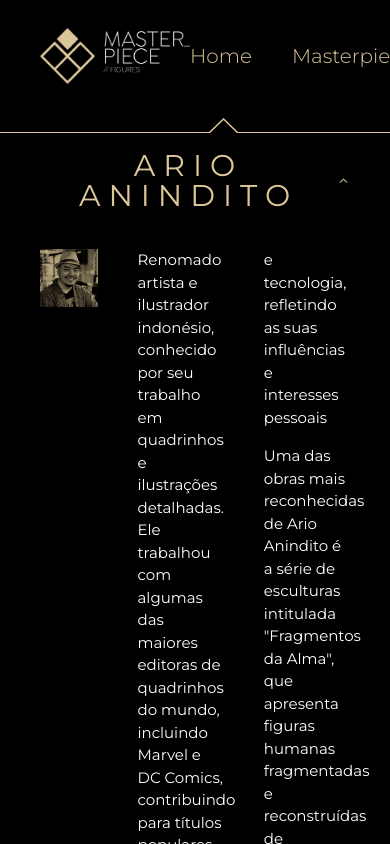
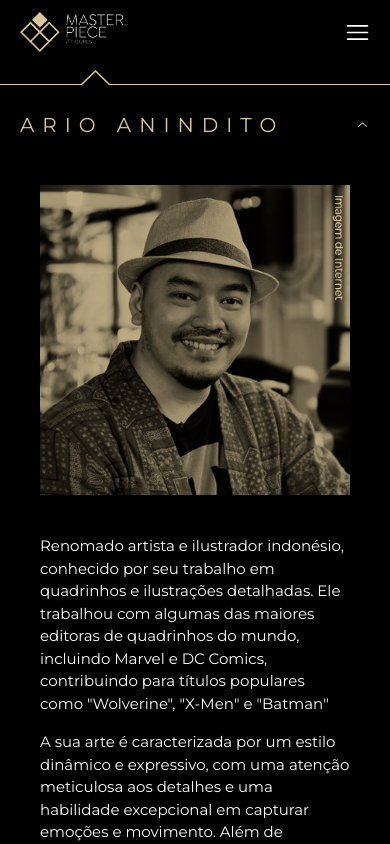
Before and after one commit to jvfontouraj/masterpiece-figures, a Next.js app: page /artistas in a window 390 px wide. Shown: the top 844 px of the page. Built offline with nearby package versions, Linux system fonts and the light colour scheme; what tailwindcss-animated would draw is missing.

Commit message:
add mobile layou: artistas, produtos & contato

```diff
--- a/package.json
+++ b/package.json
@@ -10,6 +10,7 @@
   },
   "dependencies": {
     "@radix-ui/react-accordion": "^1.2.3",
+    "@radix-ui/react-dialog": "^1.1.6",
     "@radix-ui/react-icons": "^1.3.2",
     "@rocketseat/eslint-config": "^2.2.2",
     "@svgr/webpack": "^8.1.0",
--- a/src/app/artistas/page.tsx
+++ b/src/app/artistas/page.tsx
@@ -8,7 +8,7 @@ import Image from 'next/image'
 
 export default function Artistas() {
   return (
-    <main className="mb-5 mt-28">
+    <main className="mb-5 mt-16 md:mt-28">
       <section className="mx-auto max-w-7xl pt-5">
         <Accordion.Root
           className="w-full shadow-[0_2px_10px] shadow-black/5"
@@ -22,7 +22,7 @@ export default function Artistas() {
                 <AccordionTrigger className="relative text-gold">
                   {artista.name}
                   <svg
-                    className="absolute left-52 top-0 -translate-y-full"
+                    className="absolute left-20 top-0 -translate-y-full md:left-52"
                     width="31"
                     height="15"
                     viewBox="0 0 31 15"
@@ -53,7 +53,7 @@ export default function Artistas() {
                       <Image src={artista.image} alt={artista.name} />
                     )}
                   </div>
-                  <div className="col-span-2 gap-x-10 [column-count:2]">
+                  <div className="gap-x-10 md:col-span-2 md:[column-count:2]">
                     {artista.description.map((desc, index) => (
                       <p
                         key={index}
@@ -69,7 +69,7 @@ export default function Artistas() {
                 <AccordionTrigger className="relative text-black">
                   {artista.name}
                   <svg
-                    className="absolute left-52 top-0 -translate-y-full"
+                    className="absolute left-20 top-0 -translate-y-full md:left-52"
                     width="31"
                     height="15"
                     viewBox="0 0 31 15"
@@ -100,7 +100,7 @@ export default function Artistas() {
                       <Image src={artista.image} alt={artista.name} />
                     )}
                   </div>
-                  <div className="col-span-2 gap-x-10 [column-count:2]">
+                  <div className="gap-x-10 md:col-span-2 md:[column-count:2]">
                     {artista.description.map((desc, index) => (
                       <p
                         key={index}
@@ -155,7 +155,7 @@ const AccordionTrigger = React.forwardRef<
   <Accordion.Header className="flex">
     <Accordion.Trigger
       className={classNames(
-        'group flex h-[45px] flex-1 cursor-default items-center justify-between px-10 py-12 text-3xl leading-none tracking-[.5rem] outline-none',
+        'group flex h-[45px] flex-1 cursor-default items-center justify-between px-5 py-10 text-start text-xl leading-none tracking-[.5rem] outline-none md:px-10 md:py-12 md:text-3xl',
         className,
       )}
       {...props}
@@ -181,7 +181,7 @@ const AccordionContent = React.forwardRef<
     {...props}
     ref={forwardedRef}
   >
-    <div className="grid grid-cols-[2fr_3fr_3fr] gap-10 px-10 pb-20 pt-5">
+    <div className="grid gap-10 px-10 pb-20 pt-5 md:grid-cols-[2fr_3fr_3fr]">
       {children}
     </div>
   </Accordion.Content>
--- a/src/app/components/Footer.tsx
+++ b/src/app/components/Footer.tsx
@@ -3,9 +3,9 @@ import Logo2 from '@/assets/logo2.png'
 
 export function Footer() {
   return (
-    <footer className="relative w-full bg-[#9A8D6A] px-14 py-8">
+    <footer className="relative w-full bg-[#9A8D6A] px-7 py-4 md:px-14 md:py-8">
       <div className="absolute left-1/2 top-0 h-5 w-10 -translate-x-1/2 bg-black [clip-path:_polygon(50%_100%,_0%_0%,_100%_0%)]" />
-      <Image src={Logo2} alt="logo" className="h-14 w-auto" />
+      <Image src={Logo2} alt="logo" className="h-7 w-auto md:h-14" />
     </footer>
   )
 }
--- a/src/app/components/Header.tsx
+++ b/src/app/components/Header.tsx
@@ -1,39 +1,122 @@
+/* eslint-disable prettier/prettier */
+'use client'
+
 import Image from 'next/image'
 import Logo2 from '@/assets/logo2.png'
 import Link from 'next/link'
+import { useState } from 'react'
+import * as Dialog from '@radix-ui/react-dialog'
 
 export function Header() {
+  const [isMenuOpen, setIsMenuOpen] = useState(false)
+
+  function handleToggleMenu() {
+    setIsMenuOpen(!isMenuOpen)
+  }
+
+  const menus = [
+    {
+      title: 'Home',
+      url: '/',
+    },
+    {
+      title: 'Masterpiece',
+      url: '/masterpiece',
+    },
+    {
+      title: 'Produtos',
+      url: '/produtos',
+    },
+    {
+      title: 'Artistas',
+      url: '/artistas',
+    },
+    {
+      title: 'Curadoria',
+      url: '/curadoria',
+    },
+    {
+      title: 'Contato',
+      url: '/contato',
+    },
+  ]
+
   return (
     <header className="fixed top-0 z-50 w-full bg-black">
-      <div className="mx-auto flex h-28 w-full max-w-7xl items-center justify-between px-10 py-6">
+      <div className="mx-auto flex w-full max-w-7xl items-center justify-between px-5 py-3 md:h-28 md:px-10 md:py-6">
+        <Link href={'/'}>
           <Image
             src={Logo2}
             width={150}
             height={200}
+            quality={100}
             alt={'logo masterpiece figures'}
+            className="h-10 w-auto md:h-16"
           />
-        <nav>
+        </Link>
+        <nav className="hidden md:block">
           <ul className="flex gap-10 text-xl font-light text-gold">
-            <li>
-              <Link href="/">Home</Link>
+            {menus.map((menu) => (
+              <li key={menu.title}>
+                <Link href={menu.url}>{menu.title}</Link>
               </li>
-            <li>
-              <Link href="/masterpiece">Masterpiece</Link>
-            </li>
-            <li>
-              <Link href="/produtos">Produtos</Link>
-            </li>
-            <li>
-              <Link href="/artistas">Artistas</Link>
-            </li>
-            <li>
-              <Link href="/curadoria">Curadoria</Link>
-            </li>
-            <li>
-              <Link href="/contato">Contato</Link>
-            </li>
+            ))}
           </ul>
         </nav>
+        <Dialog.Root open={isMenuOpen} onOpenChange={setIsMenuOpen}>
+          <Dialog.Trigger asChild>
+            <button
+              className="absolute right-5 md:hidden"
+              onClick={handleToggleMenu}
+            >
+              {isMenuOpen ? (
+                <svg
+                  width="25"
+                  height="25"
+                  viewBox="0 0 15 15"
+                  fill="none"
+                  xmlns="http://www.w3.org/2000/svg"
+                >
+                  <path
+                    d="M11.7816 4.03157C12.0062 3.80702 12.0062 3.44295 11.7816 3.2184C11.5571 2.99385 11.193 2.99385 10.9685 3.2184L7.50005 6.68682L4.03164 3.2184C3.80708 2.99385 3.44301 2.99385 3.21846 3.2184C2.99391 3.44295 2.99391 3.80702 3.21846 4.03157L6.68688 7.49999L3.21846 10.9684C2.99391 11.193 2.99391 11.557 3.21846 11.7816C3.44301 12.0061 3.80708 12.0061 4.03164 11.7816L7.50005 8.31316L10.9685 11.7816C11.193 12.0061 11.5571 12.0061 11.7816 11.7816C12.0062 11.557 12.0062 11.193 11.7816 10.9684L8.31322 7.49999L11.7816 4.03157Z"
+                    fill="#ffffff"
+                    fillRule="evenodd"
+                    clipRule="evenodd"
+                  ></path>
+                </svg>
+              ) : (
+                <svg
+                  width="25"
+                  height="25"
+                  viewBox="0 0 15 15"
+                  fill="none"
+                  xmlns="http://www.w3.org/2000/svg"
+                >
+                  <path
+                    d="M1.5 3C1.22386 3 1 3.22386 1 3.5C1 3.77614 1.22386 4 1.5 4H13.5C13.7761 4 14 3.77614 14 3.5C14 3.22386 13.7761 3 13.5 3H1.5ZM1 7.5C1 7.22386 1.22386 7 1.5 7H13.5C13.7761 7 14 7.22386 14 7.5C14 7.77614 13.7761 8 13.5 8H1.5C1.22386 8 1 7.77614 1 7.5ZM1 11.5C1 11.2239 1.22386 11 1.5 11H13.5C13.7761 11 14 11.2239 14 11.5C14 11.7761 13.7761 12 13.5 12H1.5C1.22386 12 1 11.7761 1 11.5Z"
+                    fill="#ffffff"
+                    fillRule="evenodd"
+                    clipRule="evenodd"
+                  ></path>
+                </svg>
+              )}
+            </button>
+          </Dialog.Trigger>
+          <Dialog.Portal>
+            <Dialog.Overlay className="fixed bottom-0 left-0 z-30 h-[calc(100vh-56px)] w-screen bg-black/60 data-[state=open]:animate-overlayShow" />
+            <Dialog.Content className="data-[state=open]:animate-contentShow fixed left-0 top-16 z-50 h-[calc(100vh-48px)] w-screen bg-black p-[25px] shadow-[hsl(206_22%_7%_/_35%)_0px_10px_38px_-10px,_hsl(206_22%_7%_/_20%)_0px_10px_20px_-15px] focus:outline-none">
+              <ul className="flex h-full w-full flex-col justify-center gap-9 text-center text-xl font-light text-gold">
+                {menus.map((menu) => (
+                  <li key={menu.title}>
+                    <Link href={menu.url} onClick={handleToggleMenu}>
+                      {menu.title}
+                    </Link>
+                  </li>
+                ))}
+              </ul>
+            </Dialog.Content>
+          </Dialog.Portal>
+        </Dialog.Root>
       </div>
     </header>
   )
--- a/src/app/globals.css
+++ b/src/app/globals.css
@@ -88,3 +88,14 @@ body {
   background-color: rgb(28, 201, 57);
   z-index: 70;
 }
+
+/* Hide scrollbar for Chrome, Safari and Opera */
+.no-scrollbar::-webkit-scrollbar {
+  display: none;
+}
+
+/* Hide scrollbar for IE, Edge and Firefox */
+.no-scrollbar {
+  -ms-overflow-style: none;  /* IE and Edge */
+  scrollbar-width: none;  /* Firefox */
+}
--- a/tailwind.config.ts
+++ b/tailwind.config.ts
@@ -21,6 +21,33 @@ export default {
           from: { height: 'var(--radix-accordion-content-height)' },
           to: { height: '0px' },
         },
+        'fade-in': {
+          from: { opacity: '0' },
+          to: { opacity: '1' },
+        },
+        'fade-out': {
+          from: { opacity: '1' },
+          to: { opacity: '0' },
+        },
+        overlayShow: {
+          from: { opacity: '0' },
+          to: { opacity: '1' },
+        },
+        contentShow: {
+          from: { opacity: '0', transform: 'translate(0, -48%) scale(0.96)' },
+          to: { opacity: '1', transform: 'translate(0, 0) scale(1)' },
+        },
+        overlayShow2: {
+          from: { opacity: '0' },
+          to: { opacity: '1' },
+        },
+        contentShow2: {
+          from: {
+            opacity: '0',
+            transform: 'translate(-50%, -48%) scale(0.96)',
+          },
+          to: { opacity: '1', transform: 'translate(-50%, -50%) scale(1)' },
+        },
       },
       animation: {
         slideDown: 'slideDown 300ms cubic-bezier(0.87, 0, 0.13, 1)',
@@ -29,6 +56,15 @@ export default {
         layer1Objects: 'layer1 2.5s ease-in',
         layer2: 'layer2 6s ease-in',
         layer2image: 'layer2image 5s ease-in',
+
+        'fade-in': 'fade-in 1s ease-in-out',
+        'fade-out': 'fade-out 1.5s ease-in-out',
+        'accordion-down': 'accordion-down 0.2s ease-out',
+        'accordion-up': 'accordion-up 0.2s ease-out',
+        overlayShow: 'overlayShow 200ms cubic-bezier(0.16, 1, 0.3, 1)',
+        contentShow: 'contentShow 200ms cubic-bezier(0.16, 1, 0.3, 1)',
+        overlayShow2: 'overlayShow2 150ms cubic-bezier(0.16, 1, 0.3, 1)',
+        contentShow2: 'contentShow2 150ms cubic-bezier(0.16, 1, 0.3, 1)',
       },
     },
   },
```
Also changed, not shown: src/app/contato/page.tsx (+10 -10 lines), src/app/produtos/page.tsx (+56 -27 lines), 1 other file (tests, documents, lock files or other folders). Lines whose indentation alone changed are shown as unchanged.
